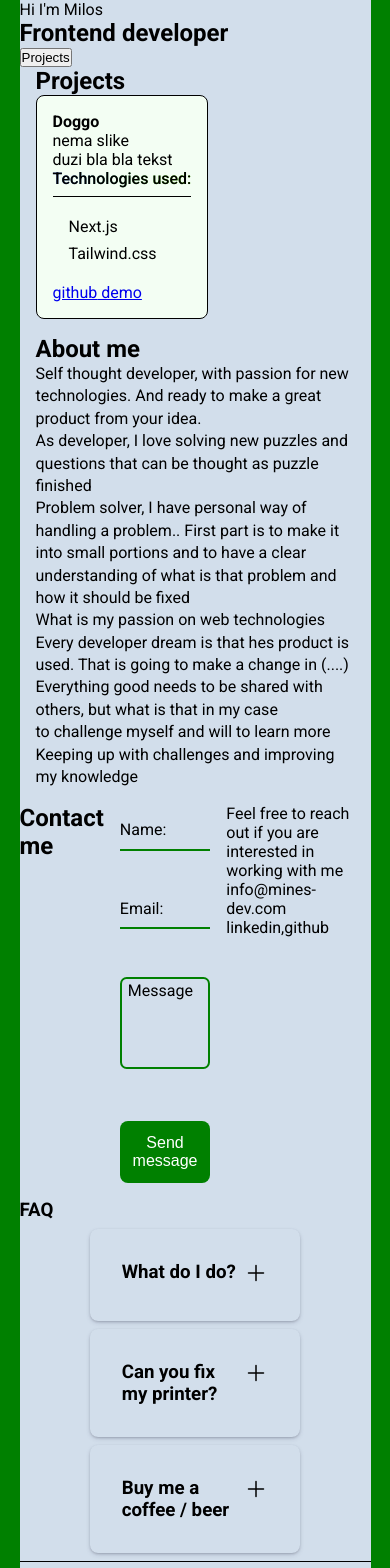
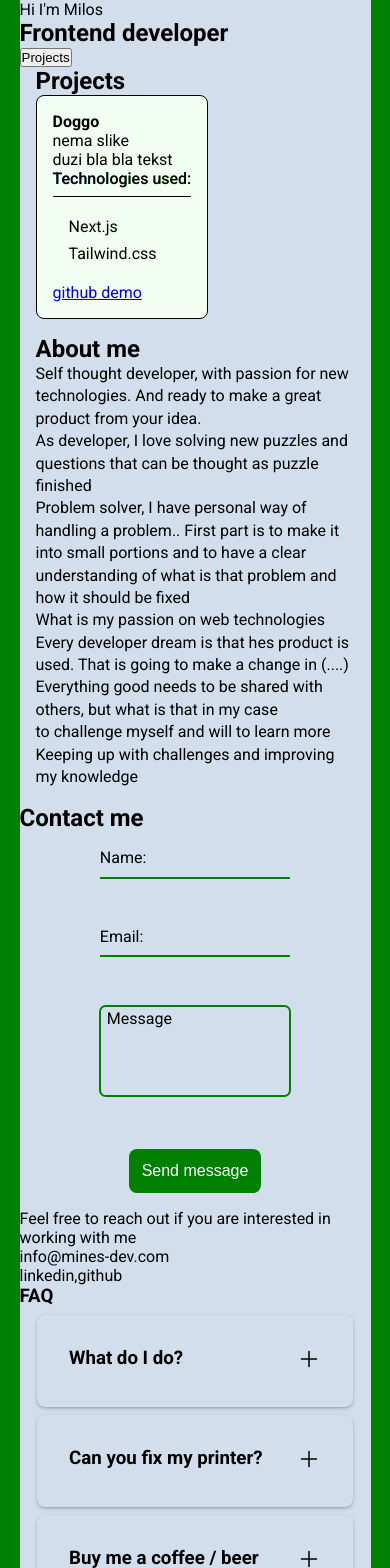
Before and after one commit to MilosIl/mines23, a React (Vite) app: page / in a window 390 px wide. Shown: the top 1568 px of the page. Built offline with nearby package versions, Linux system fonts and the light colour scheme.

Commit message:
contact mobile

```diff
--- a/src/App.css
+++ b/src/App.css
@@ -195,7 +195,7 @@ body {
   margin: 0.5em auto;
   border-radius: var(--border-radius);
   background: transparent;
-  max-width: 60%;
+  width: 60%;
 
   box-shadow: rgba(50, 50, 93, 0.25) 0px 2px 5px -1px,
     rgba(0, 0, 0, 0.3) 0px 1px 3px -1px;
@@ -271,13 +271,19 @@ footer {
   .menu-icon {
     display: block;
     position: absolute;
-    top: 1em;
+    top: 0.5em;
     right: 1em;
 
     font-size: 1.8rem;
     cursor: pointer;
     z-index: 2;
   }
+  .contact-section{
+    flex-direction: column;
+  }
+  .accordion{
+    width: 90%;
+  }
 }
 @media (max-width: 375px) {
 }
--- a/src/Components/Contact.tsx
+++ b/src/Components/Contact.tsx
@@ -23,6 +23,7 @@ const Contact = () => {
     <section className="contact-section" id="contact">
 
       <h2>Contact me</h2>
+      <div>
       <form
         className="form"
         onSubmit={handleSubmit}
@@ -79,6 +80,8 @@ const Contact = () => {
         <span onClick={handleCopy}>info@mines-dev.com</span>
         <p>linkedin,github</p>
       </div>
+      </div>
+
 
 
     </section>
```
